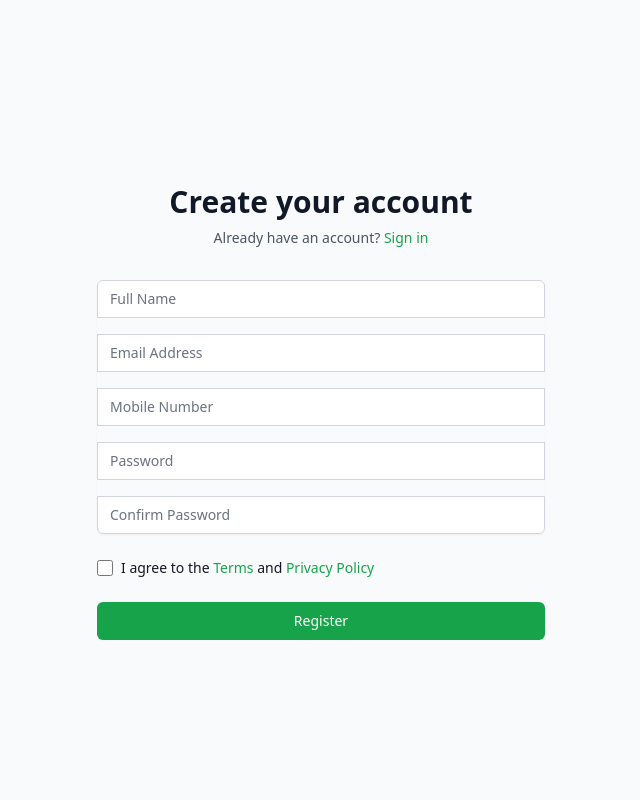
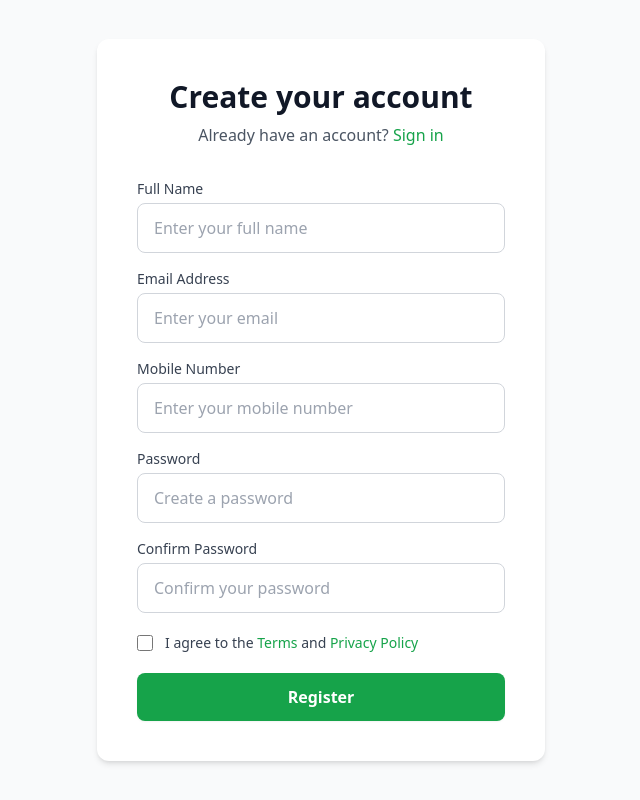
Before and after one commit to wanjeayub/gammaridge-garbage, a React (Vite) app in the folder frontend/: page /register in a window 1280 px wide. Shown: the whole page, without its empty margins (319-959 px from the left). Built offline with nearby package versions, Linux system fonts and the light colour scheme.

Commit message:
feat: update UI components for better user experience and enhance delete functionality with success/error notifications

```diff
--- a/frontend/src/components/admin/Dashboard.jsx
+++ b/frontend/src/components/admin/Dashboard.jsx
@@ -68,11 +68,13 @@ function Dashboard() {
             <div className="space-y-4">
               <div>
                 <p className="text-sm text-gray-500">Expected Amount</p>
-                <p className="text-2xl font-bold">${summary.totalExpected}</p>
+                <p className="text-2xl font-bold">
+                  Ksh {summary.totalExpected}
+                </p>
               </div>
               <div>
                 <p className="text-sm text-gray-500">Paid Amount</p>
-                <p className="text-2xl font-bold">${summary.totalPaid}</p>
+                <p className="text-2xl font-bold">Ksh {summary.totalPaid}</p>
               </div>
               <div>
                 <p className="text-sm text-gray-500">Payment Completion</p>
--- a/frontend/src/components/admin/PaymentManagement.jsx
+++ b/frontend/src/components/admin/PaymentManagement.jsx
@@ -121,7 +121,14 @@ function PaymentManagement() {
     if (
       window.confirm("Are you sure you want to delete this payment schedule?")
     ) {
-      dispatch(deletePayment(paymentId));
+      dispatch(deletePayment(paymentId))
+        .unwrap()
+        .then(() => {
+          toast.success("Payment schedule deleted successfully");
+        })
+        .catch(() => {
+          toast.error("Failed to delete payment schedule");
+        });
     }
   };
 
--- a/frontend/src/components/admin/Plots.jsx
+++ b/frontend/src/components/admin/Plots.jsx
@@ -106,7 +106,15 @@ function Plots() {
 
   const handleDelete = (plotId) => {
     if (window.confirm("Are you sure you want to delete this plot?")) {
-      dispatch(deletePlot(plotId));
+      dispatch(deletePlot(plotId))
+        .unwrap()
+        .then(() => {
+          dispatch(getPlots()); // Re-fetch plots
+          toast.success("Plot deleted successfully");
+        })
+        .catch((error) => {
+          toast.error(error.message || "Failed to delete plot");
+        });
     }
   };
 
--- a/frontend/src/components/admin/Users.jsx
+++ b/frontend/src/components/admin/Users.jsx
@@ -95,7 +95,15 @@ function Users() {
 
   const handleDelete = (userId) => {
     if (window.confirm("Are you sure you want to delete this user?")) {
-      dispatch(deleteUser(userId));
+      dispatch(deleteUser(userId))
+        .unwrap()
+        .then(() => {
+          dispatch(getUsers());
+          toast.success("User deleted successfully");
+        })
+        .catch(() => {
+          toast.error("Failed to delete user");
+        });
     }
   };
 
--- a/frontend/src/components/auth/Register.jsx
+++ b/frontend/src/components/auth/Register.jsx
@@ -60,13 +60,14 @@ function Register() {
   };
 
   return (
-    <div className="min-h-screen flex items-center justify-center bg-gray-50 py-12 px-4 sm:px-6 lg:px-8">
-      <div className="max-w-md w-full space-y-8">
-        <div>
-          <h2 className="mt-6 text-center text-3xl font-extrabold text-gray-900">
+    <div className="min-h-screen bg-gray-50 flex items-center justify-center p-4">
+      <div className="w-full max-w-md">
+        <div className="bg-white rounded-xl shadow-md p-8 sm:p-10">
+          <div className="text-center mb-8">
+            <h1 className="text-3xl font-bold text-gray-900 mb-2">
               Create your account
-          </h2>
-          <p className="mt-2 text-center text-sm text-gray-600">
+            </h1>
+            <p className="text-gray-600">
               Already have an account?{" "}
               <a
                 href="/login"
@@ -76,10 +77,14 @@ function Register() {
               </a>
             </p>
           </div>
-        <form className="mt-8 space-y-6" onSubmit={onSubmit}>
-          <div className="rounded-md shadow-sm space-y-4">
+
+          <form className="space-y-5" onSubmit={onSubmit}>
+            <div className="space-y-4">
               <div>
-              <label htmlFor="name" className="sr-only">
+                <label
+                  htmlFor="name"
+                  className="block text-sm font-medium text-gray-700 mb-1"
+                >
                   Full Name
                 </label>
                 <input
@@ -87,29 +92,37 @@ function Register() {
                   name="name"
                   type="text"
                   required
-                className="appearance-none rounded-none relative block w-full px-3 py-2 border border-gray-300 placeholder-gray-500 text-gray-900 rounded-t-md focus:outline-none focus:ring-primary-500 focus:border-primary-500 focus:z-10 sm:text-sm"
-                placeholder="Full Name"
+                  className="w-full px-4 py-3 rounded-lg border border-gray-300 focus:border-primary-500 focus:ring-2 focus:ring-primary-200 transition duration-200 outline-none"
+                  placeholder="Enter your full name"
                   value={name}
                   onChange={onChange}
                 />
               </div>
+
               <div>
-              <label htmlFor="email" className="sr-only">
-                Email address
+                <label
+                  htmlFor="email"
+                  className="block text-sm font-medium text-gray-700 mb-1"
+                >
+                  Email Address
                 </label>
                 <input
                   id="email"
                   name="email"
                   type="email"
                   required
-                className="appearance-none rounded-none relative block w-full px-3 py-2 border border-gray-300 placeholder-gray-500 text-gray-900 focus:outline-none focus:ring-primary-500 focus:border-primary-500 focus:z-10 sm:text-sm"
-                placeholder="Email Address"
+                  className="w-full px-4 py-3 rounded-lg border border-gray-300 focus:border-primary-500 focus:ring-2 focus:ring-primary-200 transition duration-200 outline-none"
+                  placeholder="Enter your email"
                   value={email}
                   onChange={onChange}
                 />
               </div>
+
               <div>
-              <label htmlFor="mobile" className="sr-only">
+                <label
+                  htmlFor="mobile"
+                  className="block text-sm font-medium text-gray-700 mb-1"
+                >
                   Mobile Number
                 </label>
                 <input
@@ -117,14 +130,18 @@ function Register() {
                   name="mobile"
                   type="text"
                   required
-                className="appearance-none rounded-none relative block w-full px-3 py-2 border border-gray-300 placeholder-gray-500 text-gray-900 focus:outline-none focus:ring-primary-500 focus:border-primary-500 focus:z-10 sm:text-sm"
-                placeholder="Mobile Number"
+                  className="w-full px-4 py-3 rounded-lg border border-gray-300 focus:border-primary-500 focus:ring-2 focus:ring-primary-200 transition duration-200 outline-none"
+                  placeholder="Enter your mobile number"
                   value={mobile}
                   onChange={onChange}
                 />
               </div>
+
               <div>
-              <label htmlFor="password" className="sr-only">
+                <label
+                  htmlFor="password"
+                  className="block text-sm font-medium text-gray-700 mb-1"
+                >
                   Password
                 </label>
                 <input
@@ -132,15 +149,19 @@ function Register() {
                   name="password"
                   type="password"
                   required
-                className="appearance-none rounded-none relative block w-full px-3 py-2 border border-gray-300 placeholder-gray-500 text-gray-900 focus:outline-none focus:ring-primary-500 focus:border-primary-500 focus:z-10 sm:text-sm"
-                placeholder="Password"
+                  minLength="6"
+                  className="w-full px-4 py-3 rounded-lg border border-gray-300 focus:border-primary-500 focus:ring-2 focus:ring-primary-200 transition duration-200 outline-none"
+                  placeholder="Create a password"
                   value={password}
                   onChange={onChange}
-                minLength="6"
                 />
               </div>
+
               <div>
-              <label htmlFor="confirmPassword" className="sr-only">
+                <label
+                  htmlFor="confirmPassword"
+                  className="block text-sm font-medium text-gray-700 mb-1"
+                >
                   Confirm Password
                 </label>
                 <input
@@ -148,16 +169,17 @@ function Register() {
                   name="confirmPassword"
                   type="password"
                   required
-                className="appearance-none rounded-none relative block w-full px-3 py-2 border border-gray-300 placeholder-gray-500 text-gray-900 rounded-b-md focus:outline-none focus:ring-primary-500 focus:border-primary-500 focus:z-10 sm:text-sm"
-                placeholder="Confirm Password"
+                  minLength="6"
+                  className="w-full px-4 py-3 rounded-lg border border-gray-300 focus:border-primary-500 focus:ring-2 focus:ring-primary-200 transition duration-200 outline-none"
+                  placeholder="Confirm your password"
                   value={confirmPassword}
                   onChange={onChange}
-                minLength="6"
                 />
               </div>
             </div>
 
-          <div className="flex items-center">
+            <div className="flex items-start">
+              <div className="flex items-center h-5">
                 <input
                   id="terms-and-privacy"
                   name="terms-and-privacy"
@@ -165,29 +187,36 @@ function Register() {
                   required
                   className="h-4 w-4 text-primary-600 focus:ring-primary-500 border-gray-300 rounded"
                 />
-            <label
-              htmlFor="terms-and-privacy"
-              className="ml-2 block text-sm text-gray-900"
+              </div>
+              <div className="ml-3 text-sm">
+                <label htmlFor="terms-and-privacy" className="text-gray-700">
+                  I agree to the{" "}
+                  <a
+                    href="#"
+                    className="text-primary-600 hover:text-primary-500 font-medium"
                   >
-              I agree to the{" "}
-              <a href="#" className="text-primary-600 hover:text-primary-500">
                     Terms
                   </a>{" "}
                   and{" "}
-              <a href="#" className="text-primary-600 hover:text-primary-500">
+                  <a
+                    href="#"
+                    className="text-primary-600 hover:text-primary-500 font-medium"
+                  >
                     Privacy Policy
                   </a>
                 </label>
               </div>
+            </div>
 
-          <div>
             <button
               type="submit"
               disabled={isLoading}
-              className="group relative w-full flex justify-center py-2 px-4 border border-transparent text-sm font-medium rounded-md text-white bg-primary-600 hover:bg-primary-700 focus:outline-none focus:ring-2 focus:ring-offset-2 focus:ring-primary-500"
+              className={`w-full py-3 px-4 rounded-lg bg-primary-600 hover:bg-primary-700 text-white font-semibold shadow-sm transition duration-200 focus:outline-none focus:ring-2 focus:ring-primary-500 focus:ring-offset-2 ${
+                isLoading ? "opacity-80 cursor-not-allowed" : ""
+              }`}
             >
               {isLoading ? (
-                <span className="flex items-center">
+                <span className="flex items-center justify-center">
                   <svg
                     className="animate-spin -ml-1 mr-3 h-5 w-5 text-white"
                     xmlns="http://www.w3.org/2000/svg"
@@ -214,8 +243,8 @@ function Register() {
                 "Register"
               )}
             </button>
+          </form>
         </div>
-        </form>
       </div>
     </div>
   );
```
Also changed, not shown: frontend/src/components/admin/Locations.jsx (+10 -2 lines), frontend/src/components/auth/Login.jsx (+74 -19 lines). Lines whose indentation alone changed are shown as unchanged.
